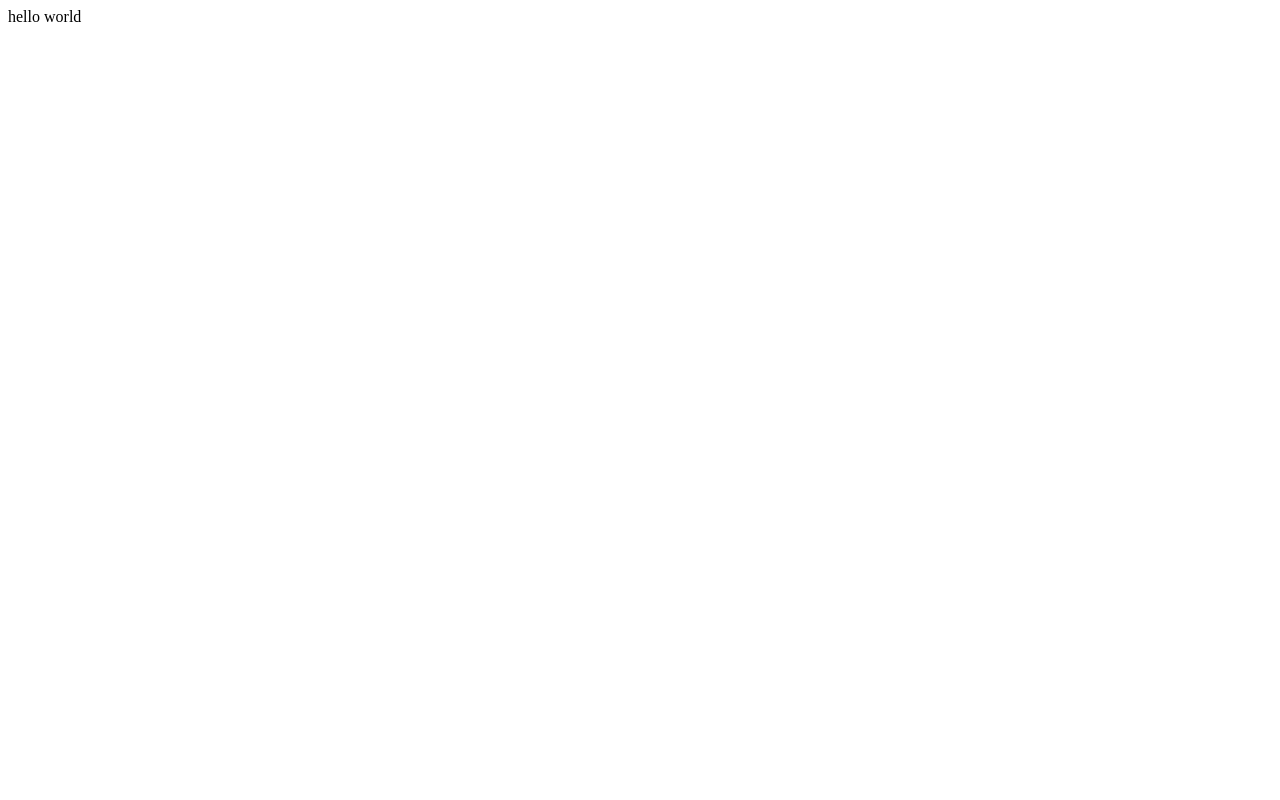
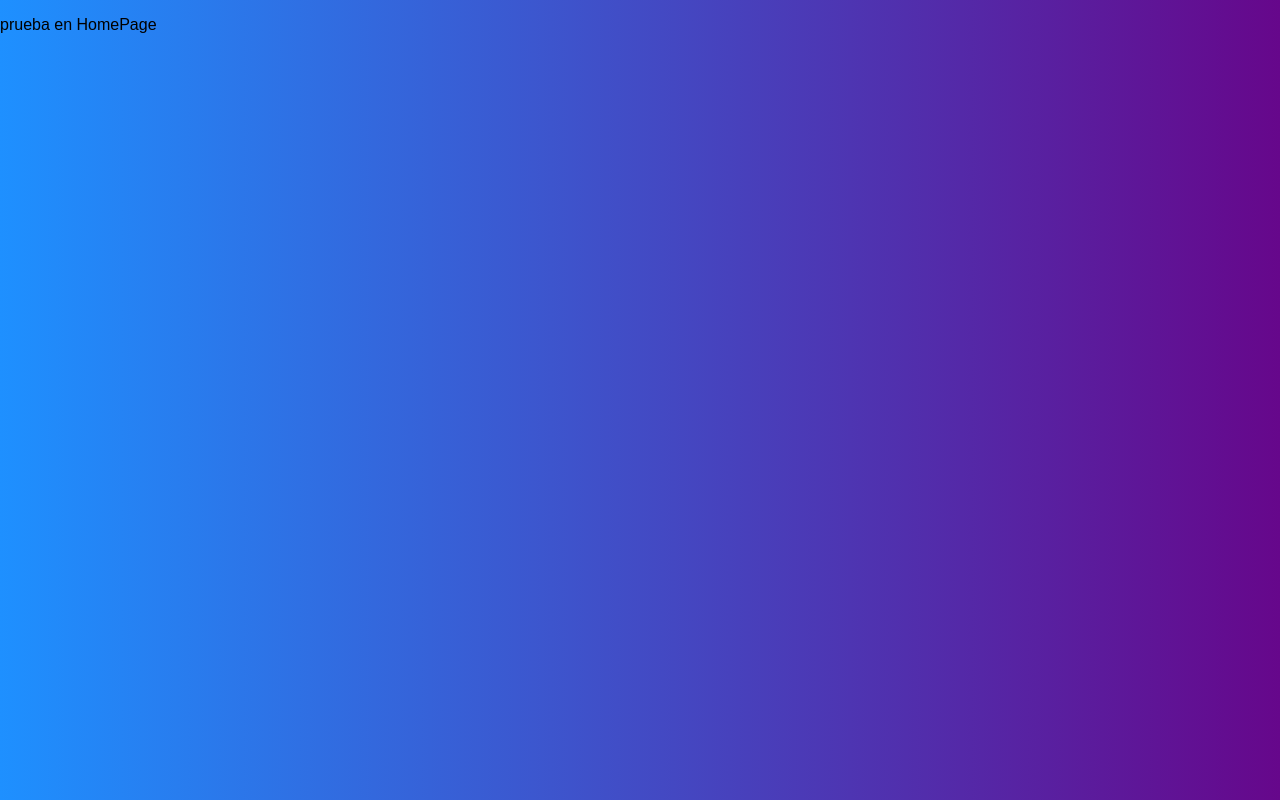
Before and after one commit to MarcosRissottoB/react-stepper, a React app: page / in a window 1280 px wide. Built offline with nearby package versions, Linux system fonts and the light colour scheme.

Commit message:
Add HomePage, configured css in webpack and styled-component

```diff
--- /dev/null
+++ b/src/App.js
@@ -0,0 +1,11 @@
+import React from 'react'
+
+// Component
+import { HomePage } from './pages/Layout'
+
+// Global css
+import './styles.css'
+
+export const App = () => (
+  <HomePage />
+)
--- a/src/index.html
+++ b/src/index.html
@@ -3,6 +3,8 @@
 <head>
     <meta charset="UTF-8">
     <meta name="viewport" content="width=device-width, initial-scale=1.0">
+    <link rel="stylesheet" href="https://necolas.github.io/normalize.css/8.0.0/normalize.css" />
+    <link rel="stylesheet" href="https://fonts.googleapis.com/css?family=Slabo+27px" />
     <title>Stepper app</title>
 </head>
 <body>
--- a/src/index.js
+++ b/src/index.js
@@ -1,5 +1,7 @@
-import React from 'react';
-import ReactDom from 'react-dom';
+import React from 'react'
+import ReactDom from 'react-dom'
 
-ReactDom.render('hello world',
-document.getElementById('app'));
+import { App } from './App'
+
+ReactDom.render(<App />,
+  document.getElementById('app'))
--- /dev/null
+++ b/src/pages/Layout/index.js
@@ -0,0 +1,14 @@
+import React from 'react'
+import { Container, Row, Col } from 'reactstrap'
+
+export const HomePage = () => {
+  return (
+    <Container>
+      <Row>
+        <Col>
+          <p>prueba en HomePage</p>
+        </Col>
+      </Row>
+    </Container>
+  )
+}
--- /dev/null
+++ b/src/styles.css
@@ -0,0 +1,7 @@
+body {
+  -webkit-font-smoothing: antialiased;
+  background: #e96443;  /* fallback for old browsers */
+  background: -webkit-linear-gradient(to right, #1e90ff, #66078b);  /* Chrome 10-25, Safari 5.1-6 */
+  background: linear-gradient(to right, #1e90ff , #66078b);
+  font-family: Arial, Helvetica, sans-serif;
+}
--- a/webpack.config.js
+++ b/webpack.config.js
@@ -1,4 +1,4 @@
-const HtmlWebpackPlugin = require('html-webpack-plugin');
+const HtmlWebpackPlugin = require('html-webpack-plugin')
 
 module.exports = {
   output: {
@@ -17,14 +17,17 @@ module.exports = {
         use: {
           loader: 'babel-loader',
           options: {
-                        presets:[
+            presets: [
               '@babel/preset-env',
               '@babel/preset-react'
             ]
           }
         }
+      },
+      {
+        test: /\.css$/i,
+        use: ['style-loader', 'css-loader']
       }
-
     ]
   }
 }
```
Also changed, not shown: package.json (+15 -1 lines), 1 other file (tests, documents, lock files or other folders). Lines whose indentation alone changed are shown as unchanged.
